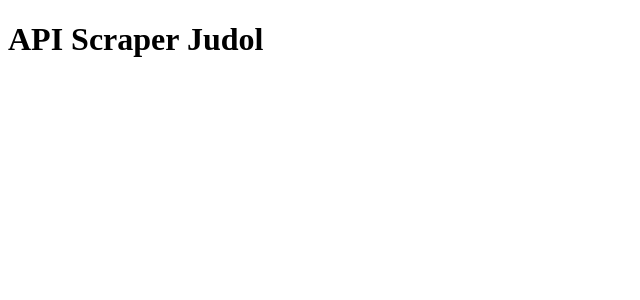
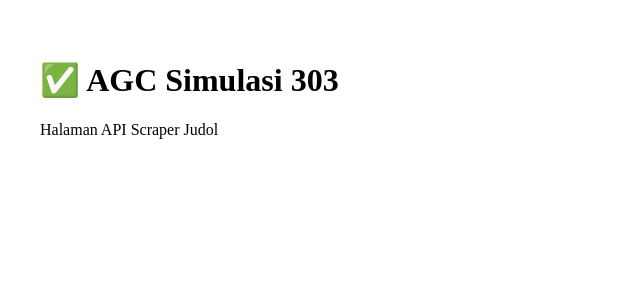
Before and after one commit to dhenynteam-wq/agc-simulasi-303, a Next.js app: page /video/api-scraper in a window 1280 px wide. Shown: the top 300 px of the page, without its empty margins (0-640 px from the left). Built offline with nearby package versions, Linux system fonts and the light colour scheme.

Commit message:
Update api-scraper.js

```diff
--- a/pages/video/api-scraper.js
+++ b/pages/video/api-scraper.js
@@ -1,3 +1,8 @@
 export default function Page() {
-  return <h1>API Scraper Judol</h1>
+  return (
+    <div style={{ padding: '2rem' }}>
+      <h1>✅ AGC Simulasi 303</h1>
+      <p>Halaman API Scraper Judol</p>
+    </div>
+  );
 }
```
